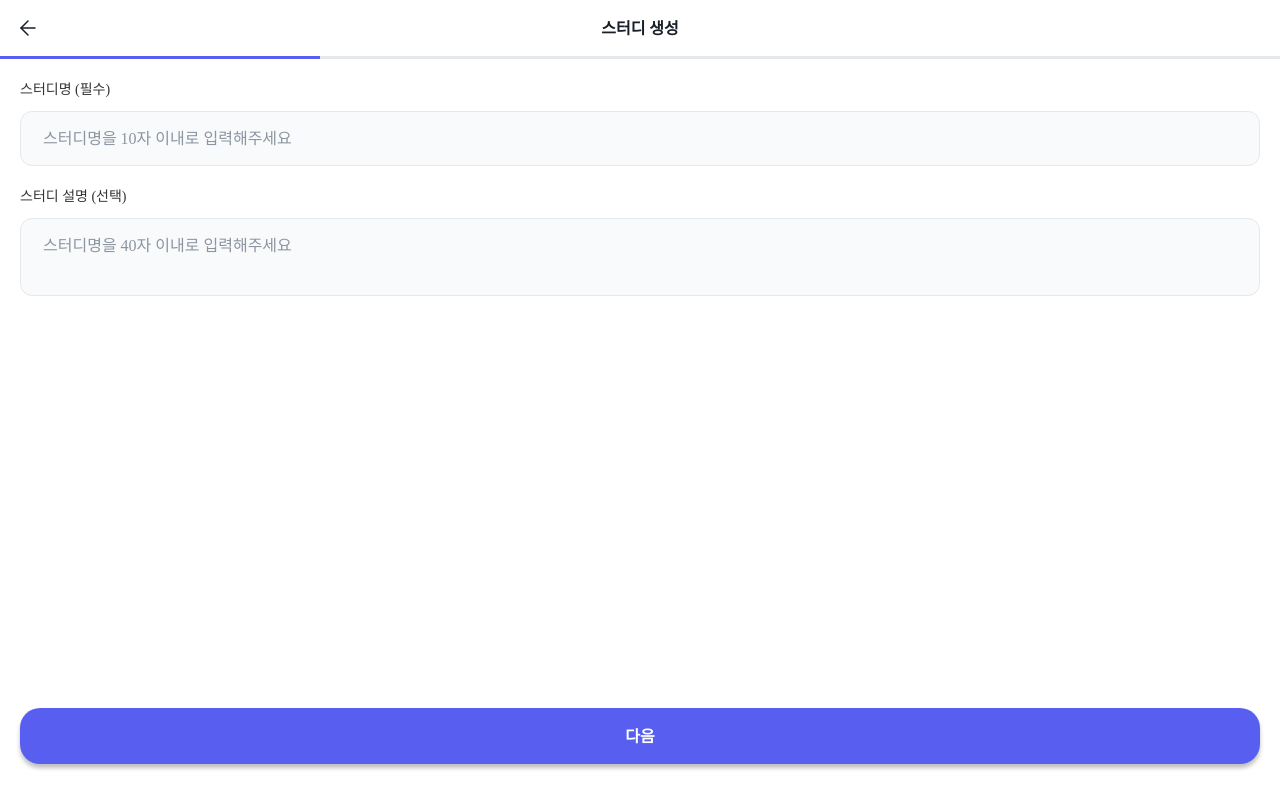
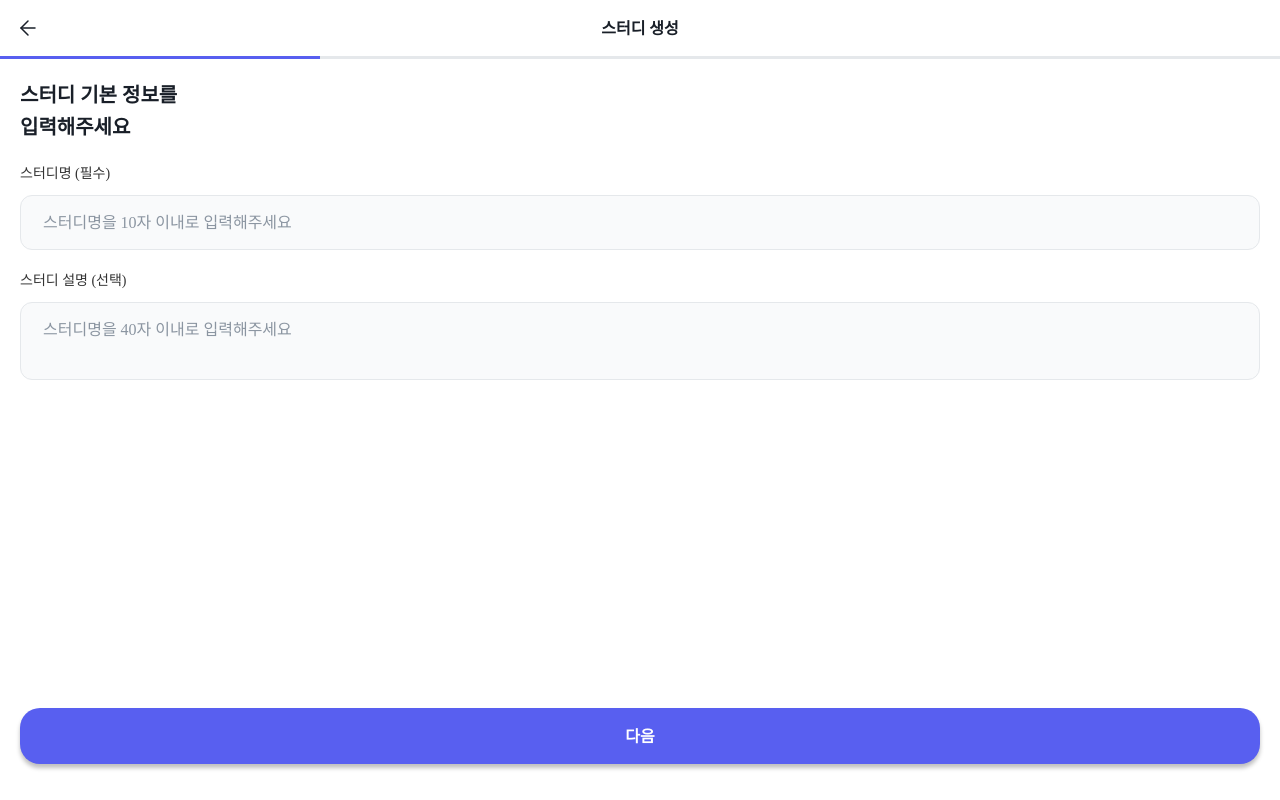
Before and after one commit to mash-up-kr/moit-web, a React (Vite) app: page /register in a window 1280 px wide. Built offline with nearby package versions, Linux system fonts and the light colour scheme; a web font is replaced by a local one; what emotion-normalize would draw is missing.

Commit message:
✨ feat: text 개행 가능하도록 속성 추가

```diff
--- a/src/components/Text.tsx
+++ b/src/components/Text.tsx
@@ -22,6 +22,7 @@ const Text = ({
       display={display}
       color={color}
       css={fonts[type]}
+      whiteSpace="pre-wrap"
       {...restProps}
     >
       {children}
--- a/src/screens/StudyRegisterScreen/steps/InfoSettingStep.tsx
+++ b/src/screens/StudyRegisterScreen/steps/InfoSettingStep.tsx
@@ -1,7 +1,9 @@
 import { FC } from 'react';
 import { useForm } from 'react-hook-form';
+import { Box } from '@chakra-ui/react';
 import { useRecoilValue } from 'recoil';
 import Button from '@components/Button';
+import Text from '@components/Text';
 import { InfoStepFormData } from '../../../../types/register';
 import { registerFormDataAtom } from '../atoms';
 import Form from '../components/Form';
@@ -9,6 +11,8 @@ import FormItem from '../components/FormItem';
 import Input from '../components/Input';
 import LargeBottom from '../components/LargeBottom';
 import TextArea from '../components/TextArea';
+
+const STEP_MAIN_TEXT = '스터디 기본 정보를\n입력해주세요';
 
 interface InfoSettingStepProps {
   onNext: (data: InfoStepFormData) => void;
@@ -31,6 +35,11 @@ const InfoSettingStep: FC<InfoSettingStepProps> = ({ onNext }) => {
   const isDisabled = Object.keys(errors).length > 0;
 
   return (
+    <Box>
+      <Text type="h4" mb="20px">
+        {STEP_MAIN_TEXT}
+      </Text>
+
       <Form onSubmit={onSubmit}>
         <FormItem label="스터디명 (필수)">
           <Input
@@ -56,6 +65,7 @@ const InfoSettingStep: FC<InfoSettingStepProps> = ({ onNext }) => {
           <Button label="다음" type="submit" isDisabled={isDisabled} />
         </LargeBottom>
       </Form>
+    </Box>
   );
 };
 
```
Lines whose indentation alone changed are shown as unchanged.
